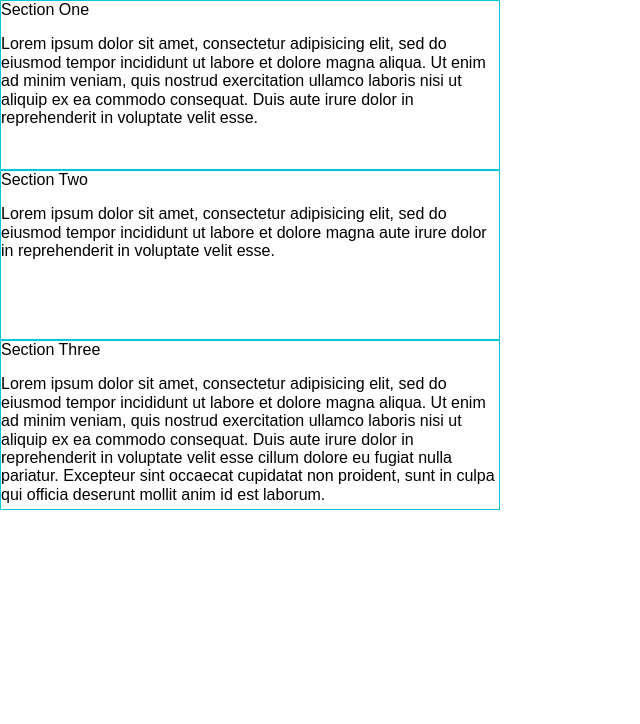
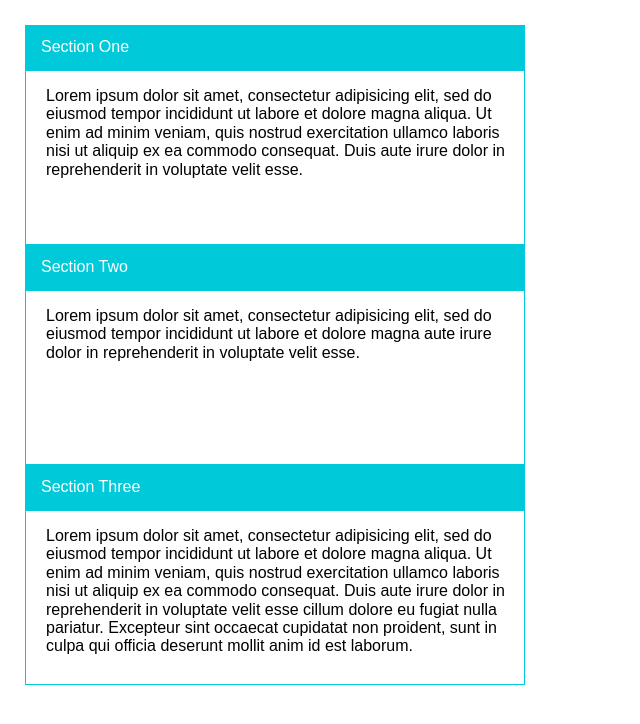
Before and after one commit to mindlikewater/TIY-wk3-accordion, a plain HTML site: page index.html in a window 1280 px wide. Shown: the whole page, without its empty margins (0-640 px from the left). Drawn offline with Linux system fonts and the light colour scheme.

Commit message:
Nested CSS

```diff
--- a/main.scss
+++ b/main.scss
@@ -1,13 +1,41 @@
+$color: rgb(0, 202, 218);
+
 * {
   box-sizing: border-box;
 }
 
 @mixin rectangle ($w, $h) {
-  border: 1px solid rgb(0, 202, 218);
+  border: 1px solid $color;
   width: $w;
   height: $h;
 }
 
-.section-box {
-  @include rectangle(500px, 170px);
+@mixin title ($h) {
+  height: $h;
+  background: $color;
 }
+
+#wholepage {
+  padding: 25px 25px;
+
+  .section-box {
+    overflow: auto;
+    float: left;
+    clear: both;
+    @include rectangle(500px, 220px);
+
+    .titlebar {
+      color: white;
+      padding-top: 12px;
+      @include title(45px);
+
+      span {
+        font-weight: lighter;
+        padding-left: 15px;
+      }
+    }
+    p {
+      padding-left: 20px;
+    }
+  }
+}
--- a/style.css
+++ b/style.css
@@ -1,7 +1,22 @@
 * {
   box-sizing: border-box; }
 
-.section-box {
-  border: 1px solid #00cada;
-  width: 500px;
-  height: 170px; }
+#wholepage {
+  padding: 25px 25px; }
+  #wholepage .section-box {
+    overflow: auto;
+    float: left;
+    clear: both;
+    border: 1px solid #00cada;
+    width: 500px;
+    height: 220px; }
+    #wholepage .section-box .titlebar {
+      color: white;
+      padding-top: 12px;
+      height: 45px;
+      background: #00cada; }
+      #wholepage .section-box .titlebar span {
+        font-weight: lighter;
+        padding-left: 15px; }
+    #wholepage .section-box p {
+      padding-left: 20px; }
```
